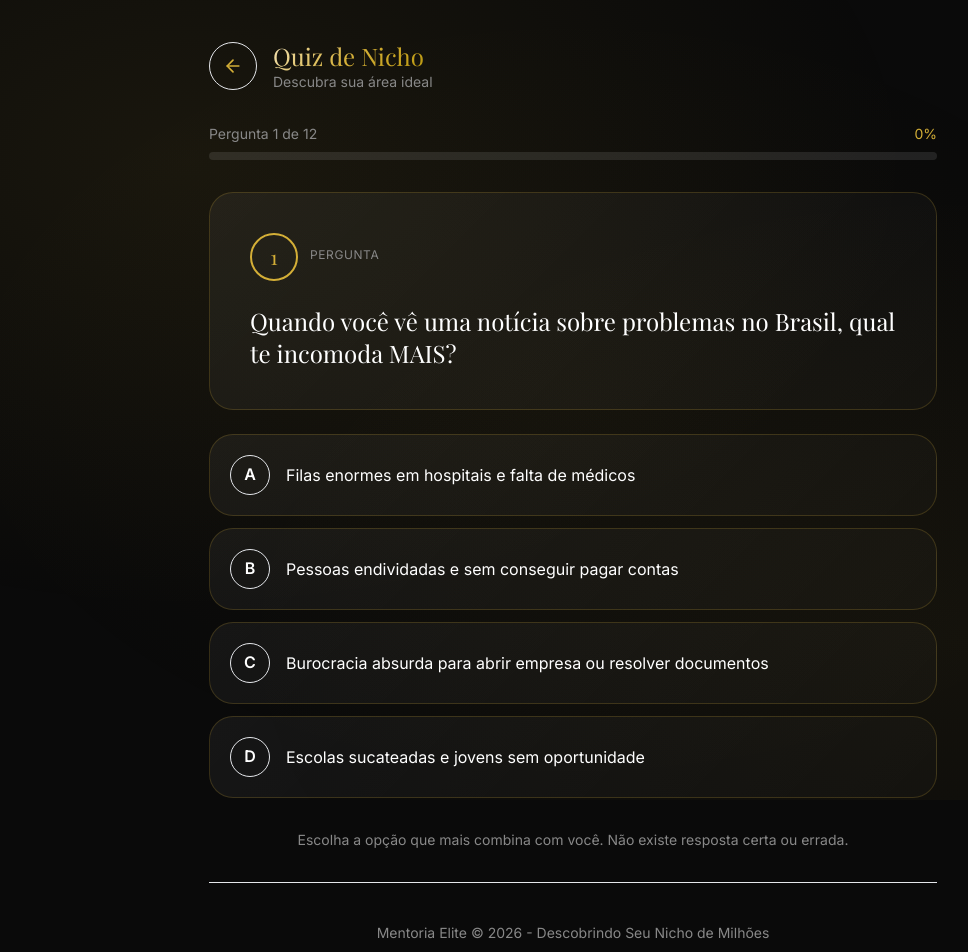
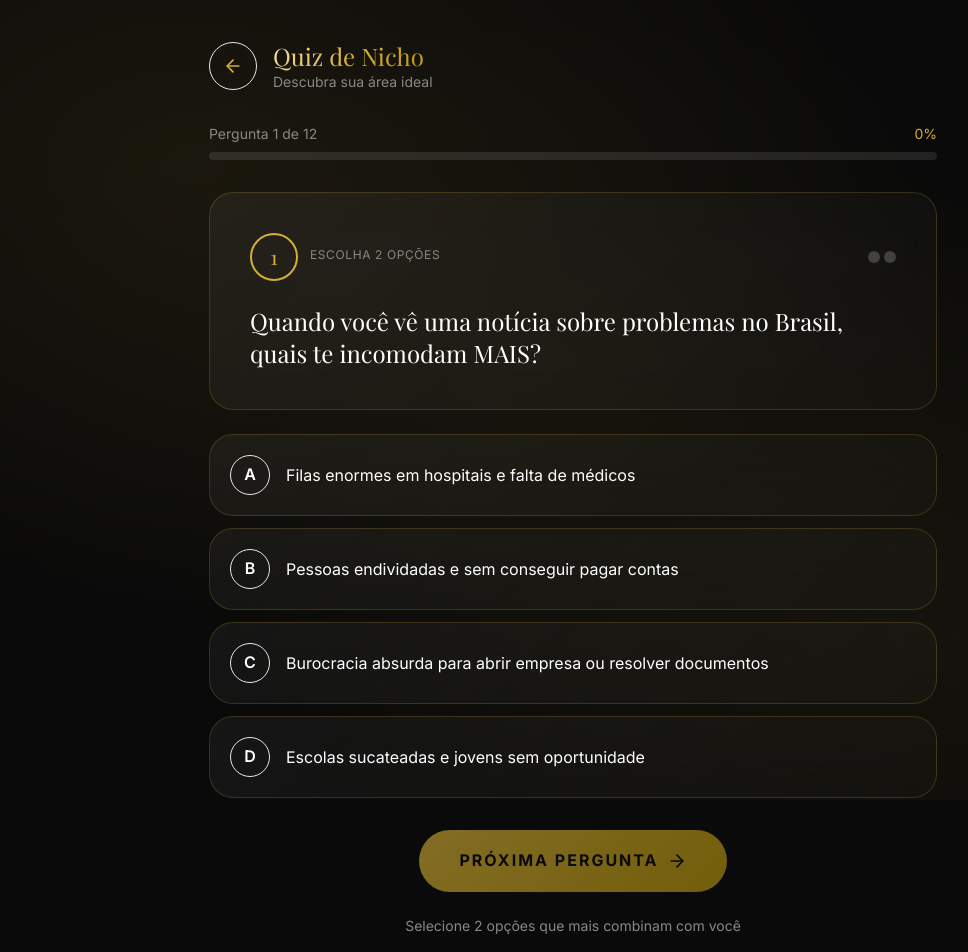
Before and after one commit to agrmore53/projetc, a Next.js app: page /membro/quiz in a window 1280 px wide. Shown: the top 952 px of the page, without its empty margins (67-1035 px from the left). Built offline with nearby package versions, Linux system fonts and the light colour scheme; sample sign-in values are in the browser's storage.

Commit message:
Quiz: permite selecionar 2 opcoes por pergunta
- Cada pergunta exige selecao de 2 alternativas
- Indicador visual de selecoes (2 bolinhas)
- Botao "Proxima Pergunta" so habilita com 2 selecoes
- Feedback dinamico sobre quantas opcoes faltam
- Opcoes selecionadas ficam destacadas com check

```diff
--- a/src/app/membro/quiz/page.tsx
+++ b/src/app/membro/quiz/page.tsx
@@ -20,7 +20,8 @@ import {
   Users,
   Sparkles,
   RotateCcw,
-  CheckCircle
+  CheckCircle,
+  Check
 } from 'lucide-react'
 
 type Categoria =
@@ -49,7 +50,7 @@ type Pergunta = {
 const perguntas: Pergunta[] = [
   {
     id: 1,
-    texto: "Quando você vê uma notícia sobre problemas no Brasil, qual te incomoda MAIS?",
+    texto: "Quando você vê uma notícia sobre problemas no Brasil, quais te incomodam MAIS?",
     opcoes: [
       { texto: "Filas enormes em hospitais e falta de médicos", pontos: { 'Saúde': 3 } },
       { texto: "Pessoas endividadas e sem conseguir pagar contas", pontos: { 'Finanças': 3 } },
@@ -59,7 +60,7 @@ const perguntas: Pergunta[] = [
   },
   {
     id: 2,
-    texto: "Se você pudesse criar UM software para resolver um problema, qual seria?",
+    texto: "Se você pudesse criar softwares para resolver problemas, quais seriam?",
     opcoes: [
       { texto: "App para encontrar vagas de emprego mais facilmente", pontos: { 'Emprego': 3 } },
       { texto: "Sistema para tornar o transporte público mais eficiente", pontos: { 'Transporte': 3 } },
@@ -69,7 +70,7 @@ const perguntas: Pergunta[] = [
   },
   {
     id: 3,
-    texto: "Em qual área você ou pessoas próximas já tiveram MAIS frustração?",
+    texto: "Em quais áreas você ou pessoas próximas já tiveram MAIS frustração?",
     opcoes: [
       { texto: "Conseguir atendimento médico de qualidade", pontos: { 'Saúde': 3 } },
       { texto: "Lidar com bancos, juros e dívidas", pontos: { 'Finanças': 3 } },
@@ -89,7 +90,7 @@ const perguntas: Pergunta[] = [
   },
   {
     id: 5,
-    texto: "Qual tipo de conteúdo você mais consome na internet?",
+    texto: "Quais tipos de conteúdo você mais consome na internet?",
     opcoes: [
       { texto: "Tecnologia, gadgets, inovação e startups", pontos: { 'Tecnologia': 3 } },
       { texto: "Sustentabilidade, meio ambiente e ecologia", pontos: { 'Meio Ambiente': 3 } },
@@ -99,7 +100,7 @@ const perguntas: Pergunta[] = [
   },
   {
     id: 6,
-    texto: "Se você fosse convidado para uma palestra, qual tema escolheria?",
+    texto: "Se você fosse convidado para palestras, quais temas escolheria?",
     opcoes: [
       { texto: "Como a tecnologia pode mudar vidas", pontos: { 'Tecnologia': 3 } },
       { texto: "Finanças pessoais e liberdade financeira", pontos: { 'Finanças': 3 } },
@@ -109,7 +110,7 @@ const perguntas: Pergunta[] = [
   },
   {
     id: 7,
-    texto: "Qual problema você acha que, se resolvido, mudaria MAIS a vida das pessoas?",
+    texto: "Quais problemas você acha que, se resolvidos, mudariam MAIS a vida das pessoas?",
     opcoes: [
       { texto: "Acesso à saúde de qualidade para todos", pontos: { 'Saúde': 3 } },
       { texto: "Moradia digna e acessível", pontos: { 'Moradia': 3 } },
@@ -119,7 +120,7 @@ const perguntas: Pergunta[] = [
   },
   {
     id: 8,
-    texto: "Qual dessas situações te deixaria MAIS motivado a criar uma solução?",
+    texto: "Quais situações te deixariam MAIS motivado a criar uma solução?",
     opcoes: [
       { texto: "Ver alguém perdido em filas de cartório", pontos: { 'Burocracia': 3 } },
       { texto: "Ver alguém com dificuldade de se alimentar bem", pontos: { 'Alimentação': 3 } },
@@ -129,7 +130,7 @@ const perguntas: Pergunta[] = [
   },
   {
     id: 9,
-    texto: "Em qual área você tem MAIS conhecimento ou experiência?",
+    texto: "Em quais áreas você tem MAIS conhecimento ou experiência?",
     opcoes: [
       { texto: "Área da saúde ou cuidados com pessoas", pontos: { 'Saúde': 3 } },
       { texto: "Área financeira, contábil ou administrativa", pontos: { 'Finanças': 2, 'Burocracia': 1 } },
@@ -139,7 +140,7 @@ const perguntas: Pergunta[] = [
   },
   {
     id: 10,
-    texto: "Se você tivesse que escolher UM nicho para trabalhar pelos próximos 10 anos, qual seria?",
+    texto: "Se você tivesse que escolher nichos para trabalhar pelos próximos 10 anos, quais seriam?",
     opcoes: [
       { texto: "Saúde e bem-estar das pessoas", pontos: { 'Saúde': 3 } },
       { texto: "Ajudar pessoas com dinheiro e finanças", pontos: { 'Finanças': 3 } },
@@ -149,7 +150,7 @@ const perguntas: Pergunta[] = [
   },
   {
     id: 11,
-    texto: "Qual desses problemas você sente que ENTENDE mais profundamente?",
+    texto: "Quais problemas você sente que ENTENDE mais profundamente?",
     opcoes: [
       { texto: "A dificuldade de se locomover nas grandes cidades", pontos: { 'Transporte': 3 } },
       { texto: "O desafio de conseguir uma moradia digna", pontos: { 'Moradia': 3 } },
@@ -159,7 +160,7 @@ const perguntas: Pergunta[] = [
   },
   {
     id: 12,
-    texto: "Por fim: qual causa te faz LEVANTAR DA CAMA com vontade de mudar o mundo?",
+    texto: "Por fim: quais causas te fazem LEVANTAR DA CAMA com vontade de mudar o mundo?",
     opcoes: [
       { texto: "Melhorar a saúde e qualidade de vida das pessoas", pontos: { 'Saúde': 3 } },
       { texto: "Ajudar pessoas a conquistarem liberdade financeira", pontos: { 'Finanças': 3 } },
@@ -247,7 +248,7 @@ const categoriasInfo: Record<Categoria, { icone: React.ReactNode, cor: string, d
 export default function QuizPage() {
   const router = useRouter()
   const [perguntaAtual, setPerguntaAtual] = useState(0)
-  const [respostas, setRespostas] = useState<number[]>([])
+  const [selecoesPergunta, setSelecoesPergunta] = useState<number[]>([])
   const [pontuacao, setPontuacao] = useState<Record<Categoria, number>>({
     'Saúde': 0,
     'Finanças': 0,
@@ -272,23 +273,41 @@ export default function QuizPage() {
     }
   }, [router])
 
-  const handleResposta = (opcaoIndex: number) => {
+  const toggleSelecao = (opcaoIndex: number) => {
     if (animating) return
 
+    setSelecoesPergunta(prev => {
+      if (prev.includes(opcaoIndex)) {
+        // Remover se já está selecionado
+        return prev.filter(i => i !== opcaoIndex)
+      } else if (prev.length < 2) {
+        // Adicionar se ainda não tem 2
+        return [...prev, opcaoIndex]
+      } else {
+        // Substituir o primeiro se já tem 2
+        return [prev[1], opcaoIndex]
+      }
+    })
+  }
+
+  const proximaPergunta = () => {
+    if (selecoesPergunta.length !== 2 || animating) return
+
     setAnimating(true)
-    const novasRespostas = [...respostas, opcaoIndex]
-    setRespostas(novasRespostas)
 
-    // Atualiza pontuação
+    // Atualiza pontuação com as duas seleções
+    const novaPontuacao = { ...pontuacao }
+    selecoesPergunta.forEach(opcaoIndex => {
       const opcao = perguntas[perguntaAtual].opcoes[opcaoIndex]
-    const novaPontuacao = { ...pontuacao }
       Object.entries(opcao.pontos).forEach(([categoria, pontos]) => {
         novaPontuacao[categoria as Categoria] += pontos as number
       })
+    })
     setPontuacao(novaPontuacao)
 
-    // Próxima pergunta ou finaliza
+    // Limpa seleções e avança
     setTimeout(() => {
+      setSelecoesPergunta([])
       if (perguntaAtual < perguntas.length - 1) {
         setPerguntaAtual(prev => prev + 1)
       } else {
@@ -307,7 +326,7 @@ export default function QuizPage() {
 
   const reiniciar = () => {
     setPerguntaAtual(0)
-    setRespostas([])
+    setSelecoesPergunta([])
     setPontuacao({
       'Saúde': 0,
       'Finanças': 0,
@@ -488,14 +507,18 @@ export default function QuizPage() {
         </div>
 
         {/* Pergunta */}
-        <section className={`animate-fadeInUp ${animating ? 'opacity-50' : ''}`}>
-          <div className="glass p-6 sm:p-10 mb-6">
+        <section className={`${animating ? 'opacity-50' : ''}`}>
+          <div className="glass p-6 sm:p-10 mb-6 animate-fadeInUp">
             <div className="flex items-center gap-3 mb-6">
               <div className="w-12 h-12 border-2 border-[var(--gold)] rounded-full flex items-center justify-center">
                 <span className="font-display text-xl text-[var(--gold)]">{perguntaAtual + 1}</span>
               </div>
               <div className="flex-1">
-                <p className="text-xs text-[var(--gray)] uppercase tracking-wider mb-1">Pergunta</p>
+                <p className="text-xs text-[var(--gray)] uppercase tracking-wider mb-1">Escolha 2 opções</p>
+              </div>
+              <div className="flex gap-1">
+                <div className={`w-3 h-3 rounded-full ${selecoesPergunta.length >= 1 ? 'bg-[var(--gold)]' : 'bg-white/20'}`} />
+                <div className={`w-3 h-3 rounded-full ${selecoesPergunta.length >= 2 ? 'bg-[var(--gold)]' : 'bg-white/20'}`} />
               </div>
             </div>
             <h2 className="font-display text-xl sm:text-2xl leading-relaxed">
@@ -505,30 +528,61 @@ export default function QuizPage() {
 
           {/* Opções */}
           <div className="space-y-3">
-            {pergunta.opcoes.map((opcao, index) => (
+            {pergunta.opcoes.map((opcao, index) => {
+              const selecionado = selecoesPergunta.includes(index)
+              return (
                 <button
                   key={index}
-                onClick={() => handleResposta(index)}
+                  onClick={() => toggleSelecao(index)}
                   disabled={animating}
-                className="w-full text-left p-5 glass hover:border-[var(--gold)]/50 hover:bg-[var(--gold)]/5 transition-all rounded-xl group"
+                  className={`w-full text-left p-5 rounded-xl transition-all group ${
+                    selecionado
+                      ? 'bg-[var(--gold)]/20 border-2 border-[var(--gold)]'
+                      : 'glass hover:border-[var(--gold)]/50 hover:bg-[var(--gold)]/5'
+                  }`}
                 >
                   <div className="flex items-center gap-4">
-                  <div className="w-10 h-10 border border-[var(--gold)]/30 rounded-full flex items-center justify-center group-hover:border-[var(--gold)] group-hover:bg-[var(--gold)] group-hover:text-black transition-all shrink-0">
+                    <div className={`w-10 h-10 rounded-full flex items-center justify-center shrink-0 transition-all ${
+                      selecionado
+                        ? 'bg-[var(--gold)] text-black'
+                        : 'border border-[var(--gold)]/30 group-hover:border-[var(--gold)]'
+                    }`}>
+                      {selecionado ? (
+                        <Check className="w-5 h-5" />
+                      ) : (
                         <span className="font-semibold">{String.fromCharCode(65 + index)}</span>
+                      )}
                     </div>
                     <span className="text-sm sm:text-base">{opcao.texto}</span>
                   </div>
                 </button>
-            ))}
+              )
+            })}
+          </div>
+
+          {/* Botão Avançar */}
+          <div className="mt-8 flex justify-center">
+            <button
+              onClick={proximaPergunta}
+              disabled={selecoesPergunta.length !== 2 || animating}
+              className={`btn-primary inline-flex items-center gap-2 ${
+                selecoesPergunta.length !== 2 ? 'opacity-50 cursor-not-allowed' : ''
+              }`}
+            >
+              {perguntaAtual < perguntas.length - 1 ? 'Próxima Pergunta' : 'Ver Resultado'}
+              <ArrowRight className="w-5 h-5" />
+            </button>
+          </div>
+
+          {/* Dica */}
+          <div className="mt-6 text-center">
+            <p className="text-[var(--gray)] text-sm">
+              {selecoesPergunta.length === 0 && 'Selecione 2 opções que mais combinam com você'}
+              {selecoesPergunta.length === 1 && 'Selecione mais 1 opção'}
+              {selecoesPergunta.length === 2 && 'Clique em "Próxima Pergunta" para continuar'}
+            </p>
           </div>
         </section>
-
-        {/* Dica */}
-        <div className="mt-8 text-center">
-          <p className="text-[var(--gray)] text-sm">
-            Escolha a opção que mais combina com você. Não existe resposta certa ou errada.
-          </p>
-        </div>
 
         {/* Footer */}
         <footer className="text-center py-10 mt-8 border-t border-[var(--gold)]/20">
```
Lines whose indentation alone changed are shown as unchanged.
